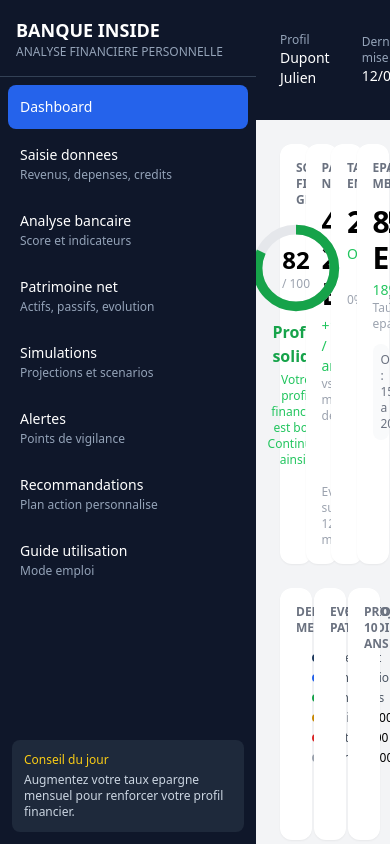
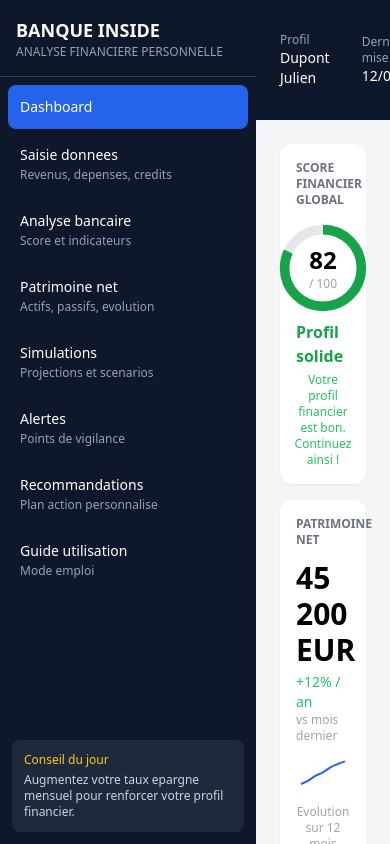
Before and after one commit to Pierre4775/banque-inside, a React (Vite) app: page / in a window 390 px wide. Built offline with nearby package versions, Linux system fonts and the light colour scheme.

Commit message:
responsive mobile

```diff
--- a/src/App.jsx
+++ b/src/App.jsx
@@ -38,7 +38,7 @@
 function DashboardPage() {
   return (
     <div className="p-6 space-y-6">
-      <div className="grid grid-cols-4 gap-4">
+      <div className="grid grid-cols-1 md:grid-cols-2 xl:grid-cols-4 gap-4">
         <div className="bg-white rounded-xl p-4 shadow-sm">
           <div className="text-xs font-semibold text-gray-500 uppercase mb-3">Score financier global</div>
           <div className="flex flex-col items-center">
@@ -89,7 +89,7 @@
           <div className="mt-3 p-2 bg-gray-50 rounded-lg text-xs text-gray-500 text-center">Objectif : 15 a 20%</div>
         </div>
       </div>
-      <div className="grid grid-cols-3 gap-4">
+      <div className="grid grid-cols-1 lg:grid-cols-3 gap-4">
         <div className="bg-white rounded-xl p-4 shadow-sm">
           <div className="text-xs font-semibold text-gray-500 uppercase mb-3">Depenses mensuelles</div>
           <div className="flex items-center gap-4">
@@ -139,7 +139,7 @@
           </ResponsiveContainer>
         </div>
       </div>
-      <div className="grid grid-cols-2 gap-4">
+      <div className="grid grid-cols-1 lg:grid-cols-2 gap-4">
         <div className="bg-white rounded-xl p-4 shadow-sm">
           <div className="text-xs font-semibold text-gray-500 uppercase mb-3">Alertes</div>
           <div className="grid grid-cols-2 gap-3">
@@ -158,7 +158,7 @@
         </div>
         <div className="bg-white rounded-xl p-4 shadow-sm">
           <div className="text-xs font-semibold text-gray-500 uppercase mb-3">Capacite emprunt</div>
-          <div className="grid grid-cols-2 gap-4 mt-4">
+          <div className="grid grid-cols-1 lg:grid-cols-2 gap-4 mt-4">
             <div className="text-center">
               <div className="text-xs text-gray-500 mb-1">Montant empruntable</div>
               <div className="text-3xl font-bold">182 000 EUR</div>
```
